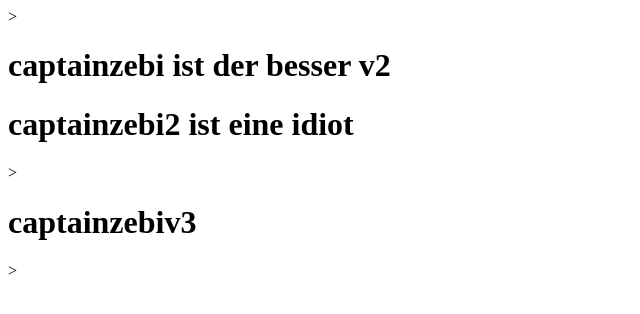
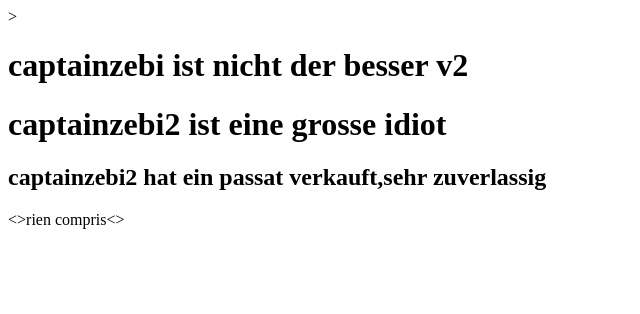
Before and after one commit to TDI180/git_formztion, a plain HTML site: page index.html in a window 1280 px wide. Shown: the whole page, without its empty margins (0-640 px from the left). Drawn offline with Linux system fonts and the light colour scheme.

Commit message:
passatB5

```diff
--- a/index.html
+++ b/index.html
@@ -1,15 +1,15 @@
  <!DOCTYPE html>
+
  <html>
 
-<head></head>>
+<head>       </head>>
 
+        <body>
+                <h1>captainzebi  ist nicht der besser v2 </h1>
+                <h1>captainzebi2 ist eine grosse idiot </h1>
+                <h2>captainzebi2 hat ein passat verkauft,sehr zuverlassig </h2>
+                <>rien compris<>
 
-
-<body>
-
-          <h1>    captainzebi ist der besser v2 </h1>
-          <h1>captainzebi2 ist eine idiot </h1>>
-          <h1>captainzebiv3</h1>
-</body>>
+        </body>
 
  </html>
```
